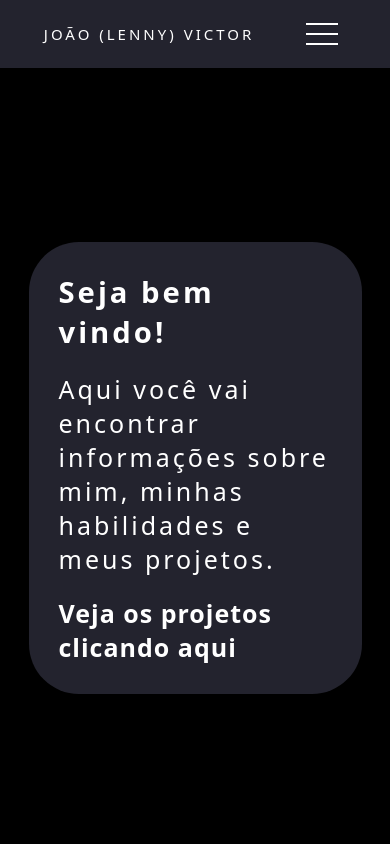
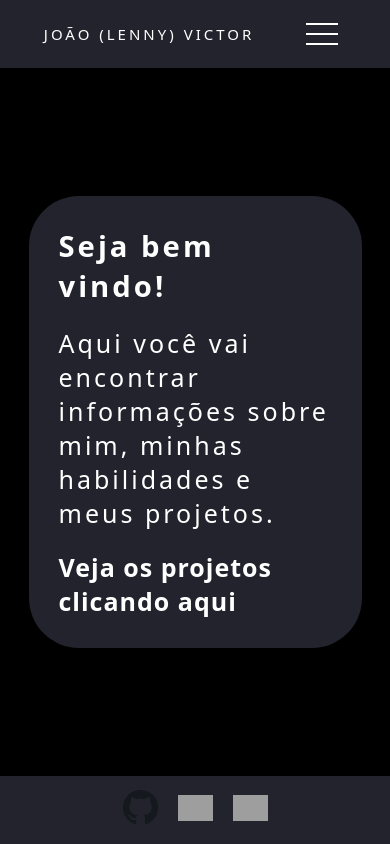
Before and after one commit to JVLENNY10/JVLENNY10.github.io, a React (Create React App) app: page / in a window 390 px wide. Shown: the top 844 px of the page. Built offline with nearby package versions, Linux system fonts and the light colour scheme; grey boxes are pictures that could not be loaded.

Commit message:
CSS - pages
- Editando estilizações no arquivo "home.css".

```diff
--- a/src/css/pages/home.css
+++ b/src/css/pages/home.css
@@ -30,9 +30,3 @@
     font-size: 20px;
   }
 }
-
-@media (max-width: 1129px) {
-  .home-page {
-    height: 95vh;
-  }
-}
```
